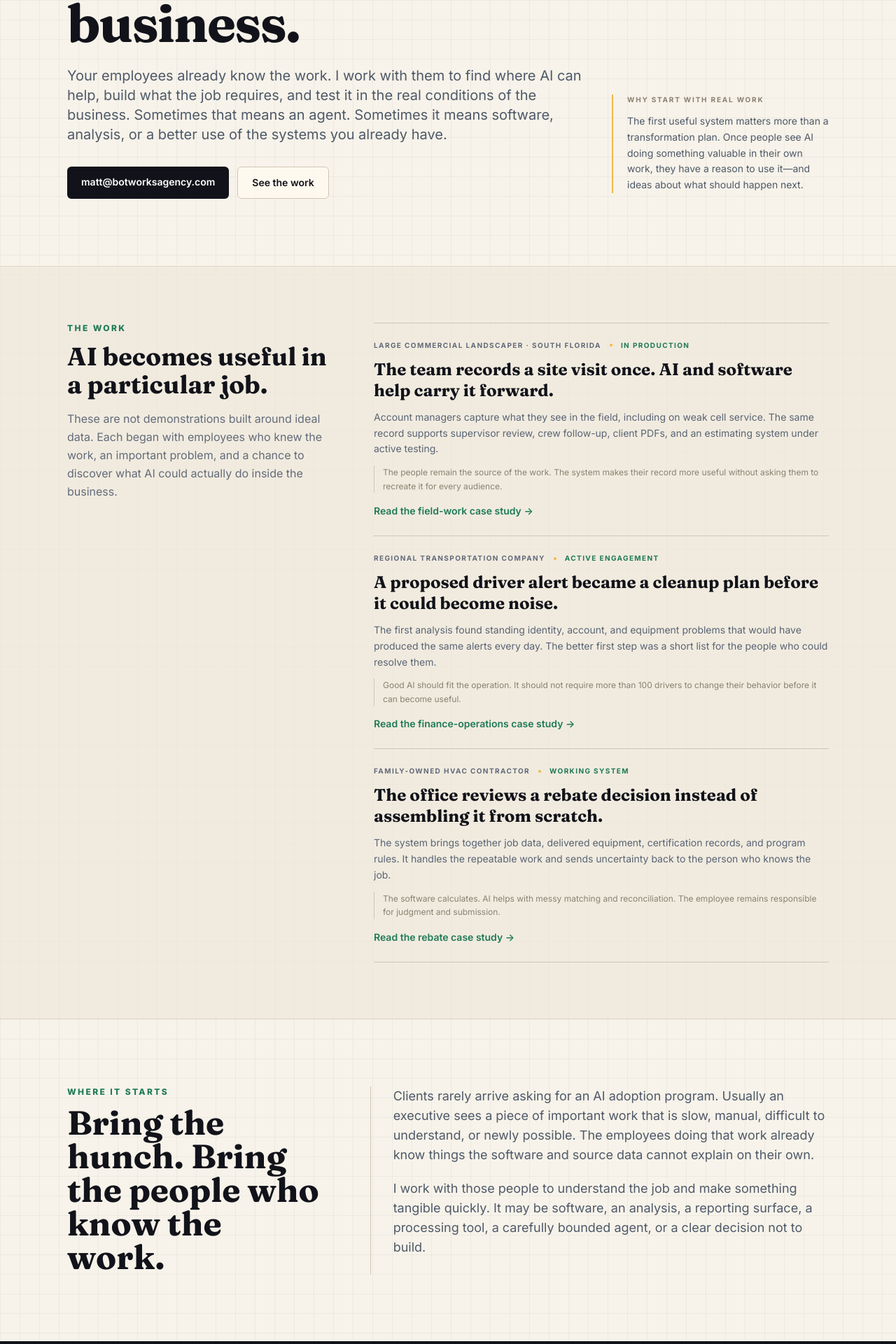
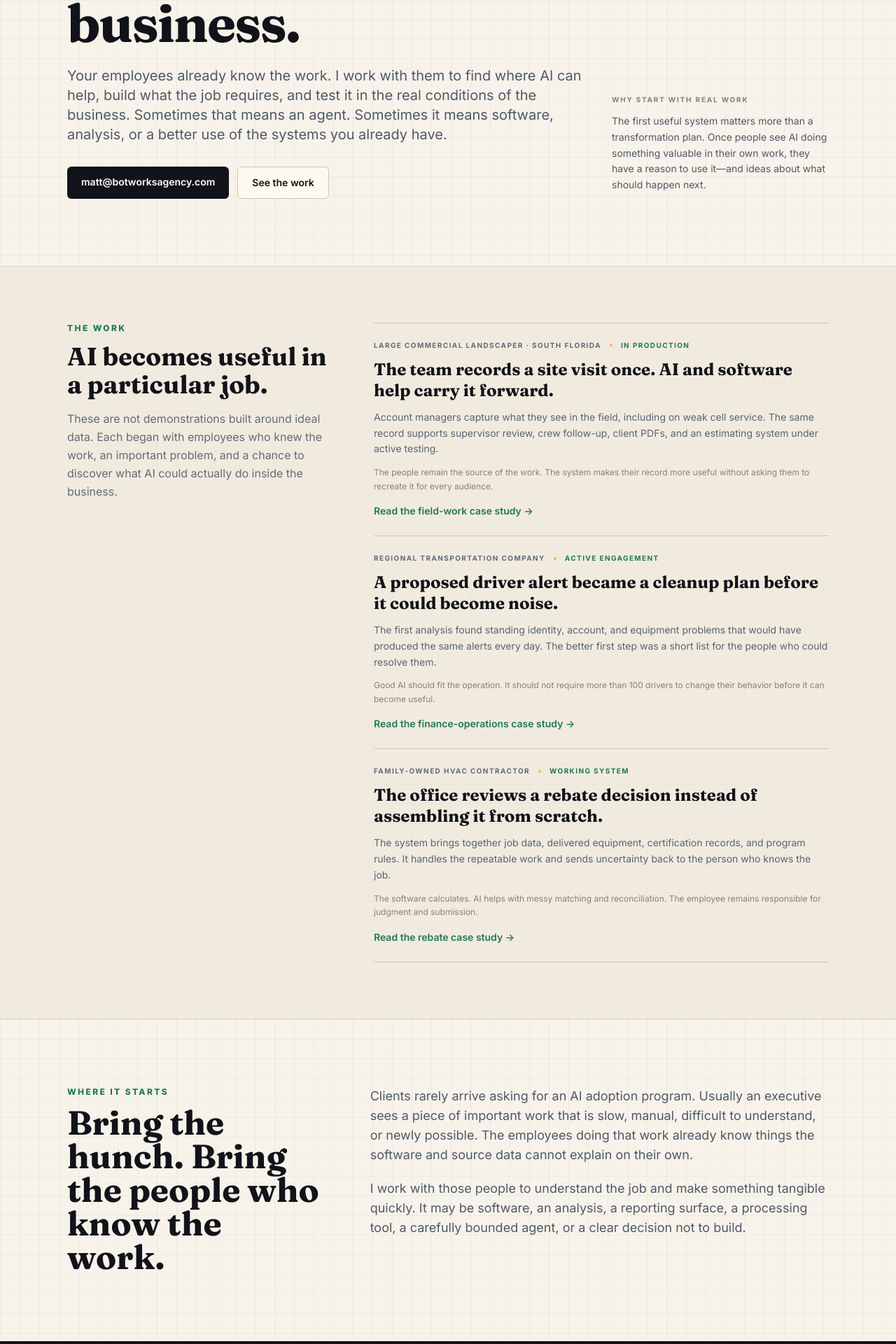
Before and after one commit to thebotcandoit/thebotcandoit.com, a Next.js app: page / in a window 1280 px wide. Shown: the part 420-2340 px from the top of the page at 70% size. Built offline with nearby package versions, Linux system fonts and the light colour scheme; no server answers.

Commit message:
Remove decorative vertical rules

```diff
--- a/components/CaseStudyPage.js
+++ b/components/CaseStudyPage.js
@@ -56,7 +56,7 @@ export default function CaseStudyPage({
 
           <article className="mx-auto grid max-w-5xl gap-12 px-6 py-14 sm:px-8 sm:py-20 lg:grid-cols-[220px_1fr] lg:gap-16">
             <aside className="hidden lg:block">
-              <div className="sticky top-28 border-l-2 border-[#f2b84b] pl-4">
+              <div className="sticky top-28">
                 <p className="text-[10px] font-bold uppercase tracking-[0.18em] text-[#8a8171]">Case note</p>
                 <p className="mt-2 text-sm leading-relaxed text-[#626b7a]">Client details are anonymized. Status and limitations are stated directly.</p>
               </div>
@@ -69,7 +69,7 @@ export default function CaseStudyPage({
                   <div className="mt-4 space-y-4">
                     {section.paragraphs.map((paragraph) => <p key={paragraph} className="text-base leading-relaxed text-[#4f5968]">{paragraph}</p>)}
                   </div>
-                  {section.callout && <blockquote className="mt-6 border-l-2 border-[#2f9e73] pl-5 font-display text-xl font-bold leading-snug text-[#12131a]">{section.callout}</blockquote>}
+                  {section.callout && <blockquote className="mt-6 font-display text-xl font-bold leading-snug text-[#12131a]">{section.callout}</blockquote>}
                 </section>
               ))}
 
--- a/components/HomepageEditor.js
+++ b/components/HomepageEditor.js
@@ -349,7 +349,7 @@ export default function HomepageEditor() {
               <>
                 <div className="flex rounded border border-white/15">
                   <button type="button" onClick={() => moveToEditable(-1)} className="px-3 py-2 text-sm text-white/70 hover:text-white" aria-label="Previous editable text">↑</button>
-                  <button type="button" onClick={() => moveToEditable(1)} className="border-l border-white/15 px-3 py-2 text-sm text-white/70 hover:text-white" aria-label="Next editable text">↓</button>
+                  <button type="button" onClick={() => moveToEditable(1)} className="px-3 py-2 text-sm text-white/70 hover:text-white" aria-label="Next editable text">↓</button>
                 </div>
                 <button type="button" onClick={handleSave} disabled={busy || !sha} className="rounded border border-white/20 px-4 py-2 text-sm font-semibold hover:border-white disabled:opacity-40">{phase === 'saving' ? 'Saving…' : 'Save draft'}</button>
                 <button type="button" onClick={openPhoneReview} disabled={busy || !sha} className="rounded border border-white/20 px-4 py-2 text-sm font-semibold hover:border-white disabled:opacity-40">Review phone</button>
--- a/pages/contact.js
+++ b/pages/contact.js
@@ -44,7 +44,7 @@ export default function Contact() {
             <p className="text-xs font-extrabold uppercase tracking-[0.2em] text-[#1f7a57]">Contact</p>
             <h1 className="font-display mt-4 text-[2.8rem] font-bold leading-[0.97] tracking-tight text-[#12131a] sm:text-6xl">Send me the rough version.</h1>
             <p className="mt-6 text-lg leading-relaxed text-[#4f5968]">What is the work you and your team suspect AI could change? You do not need to know whether the answer is an agent, software, analysis, an existing product, or something else.</p>
-            <div className="mt-8 border-l-2 border-[#f2b84b] pl-5">
+            <div className="mt-8">
               <p className="text-sm leading-relaxed text-[#626b7a]">A useful note usually includes the company, the people who know the work, what happens today, and what you think might now be possible. It can be incomplete.</p>
             </div>
             <a href="mailto:matt@botworksagency.com" className="mt-8 inline-block font-semibold text-[#1f7a57] hover:text-[#12131a]">matt@botworksagency.com</a>
--- a/pages/how-we-work.js
+++ b/pages/how-we-work.js
@@ -64,7 +64,7 @@ export default function HowWeWork() {
               <p className="text-xs font-extrabold uppercase tracking-[0.2em] text-[#1f7a57]">Why the work comes first</p>
               <h2 className="font-display mt-3 text-3xl font-bold leading-tight text-[#12131a] sm:text-4xl">People need a reason to change how they work.</h2>
             </div>
-            <div className="space-y-5 border-l border-[#cfc5b5] pl-6 sm:pl-8">
+            <div className="space-y-5">
               <p className="text-lg leading-relaxed text-[#4f5968]">An executive may believe AI could help while having no reason to ask employees to change their habits for a promise. A working result gives the team evidence from its own business and a chance to shape the system around what it knows.</p>
               <p className="text-lg leading-relaxed text-[#4f5968]">When AI does something that was difficult before, broader use stops feeling theoretical. Training, guardrails, and documentation now support work people already understand and value.</p>
               <blockquote className="border-y border-[#cfc5b5] py-6 font-display text-2xl font-bold leading-snug text-[#12131a]">Do not make employees work for the AI. Build AI that works with them.</blockquote>
--- a/pages/index.js
+++ b/pages/index.js
@@ -36,7 +36,7 @@ export default function Home() {
                 <a href="#work" className="rounded-md border border-[#cfc5b5] bg-[#fffaf0]/80 px-5 py-3 text-sm font-semibold text-[#12131a] transition-colors hover:border-[#12131a]"><span data-home-editable="hero.secondaryCta">{content.hero.secondaryCta}</span></a>
               </div>
             </div>
-            <aside className="border-l-2 border-[#f2b84b] pl-5 lg:mb-2">
+            <aside className="lg:mb-2">
               <p className="text-[10px] font-bold uppercase tracking-[0.18em] text-[#8a8171]">Why start with real work</p>
               <p data-home-editable="hero.note" className="mt-3 text-sm leading-relaxed text-[#4f5968]">{content.hero.note}</p>
             </aside>
@@ -62,7 +62,7 @@ export default function Home() {
                         </div>
                         <h3 data-home-editable={`proof.items.${index}.heading`} className="font-display text-2xl font-bold leading-tight text-[#12131a] transition-colors group-hover:text-[#1f7a57]">{item.heading}</h3>
                         <p data-home-editable={`proof.items.${index}.body`} className="mt-3 text-sm leading-relaxed text-[#596474]">{item.body}</p>
-                        <p data-home-editable={`proof.items.${index}.detail`} className="mt-3 border-l border-[#cfc5b5] pl-3 text-xs leading-relaxed text-[#8a8171]">{item.detail}</p>
+                        <p data-home-editable={`proof.items.${index}.detail`} className="mt-3 text-xs leading-relaxed text-[#8a8171]">{item.detail}</p>
                         <span data-home-editable={`proof.items.${index}.cta`} className="mt-4 inline-block text-sm font-semibold text-[#1f7a57]">{item.cta} →</span>
                       </Link>
                     )
@@ -78,7 +78,7 @@ export default function Home() {
                 <p data-home-editable="premise.eyebrow" className="text-xs font-extrabold uppercase tracking-[0.2em] text-[#1f7a57]">{content.premise.eyebrow}</p>
                 <h2 data-home-editable="premise.heading" className="font-display mt-3 text-3xl font-bold leading-tight text-[#12131a] sm:text-5xl">{content.premise.heading}</h2>
               </div>
-              <div className="space-y-5 border-l border-[#cfc5b5] pl-6 sm:pl-8">
+              <div className="space-y-5">
                 {content.premise.paragraphs.map((paragraph, index) => (
                   <p key={paragraph} data-home-editable={`premise.paragraphs.${index}`} className="text-base leading-relaxed text-[#4f5968] sm:text-lg">{paragraph}</p>
                 ))}
@@ -129,11 +129,11 @@ export default function Home() {
                 <p data-home-editable="buyer.body" className="mt-5 text-base leading-relaxed text-[#4f5968]">{content.buyer.body}</p>
               </div>
               <div className="space-y-7">
-                <div className="border-l-2 border-[#2f9e73] pl-5">
+                <div>
                   <p className="text-[10px] font-bold uppercase tracking-[0.18em] text-[#1f7a57]">Good fit</p>
                   <p data-home-editable="buyer.fit" className="mt-2 text-base leading-relaxed text-[#4f5968]">{content.buyer.fit}</p>
                 </div>
-                <div className="border-l-2 border-[#8a8171] pl-5">
+                <div>
                   <p className="text-[10px] font-bold uppercase tracking-[0.18em] text-[#8a8171]">Probably not a fit</p>
                   <p data-home-editable="buyer.notFit" className="mt-2 text-base leading-relaxed text-[#4f5968]">{content.buyer.notFit}</p>
                 </div>
```
